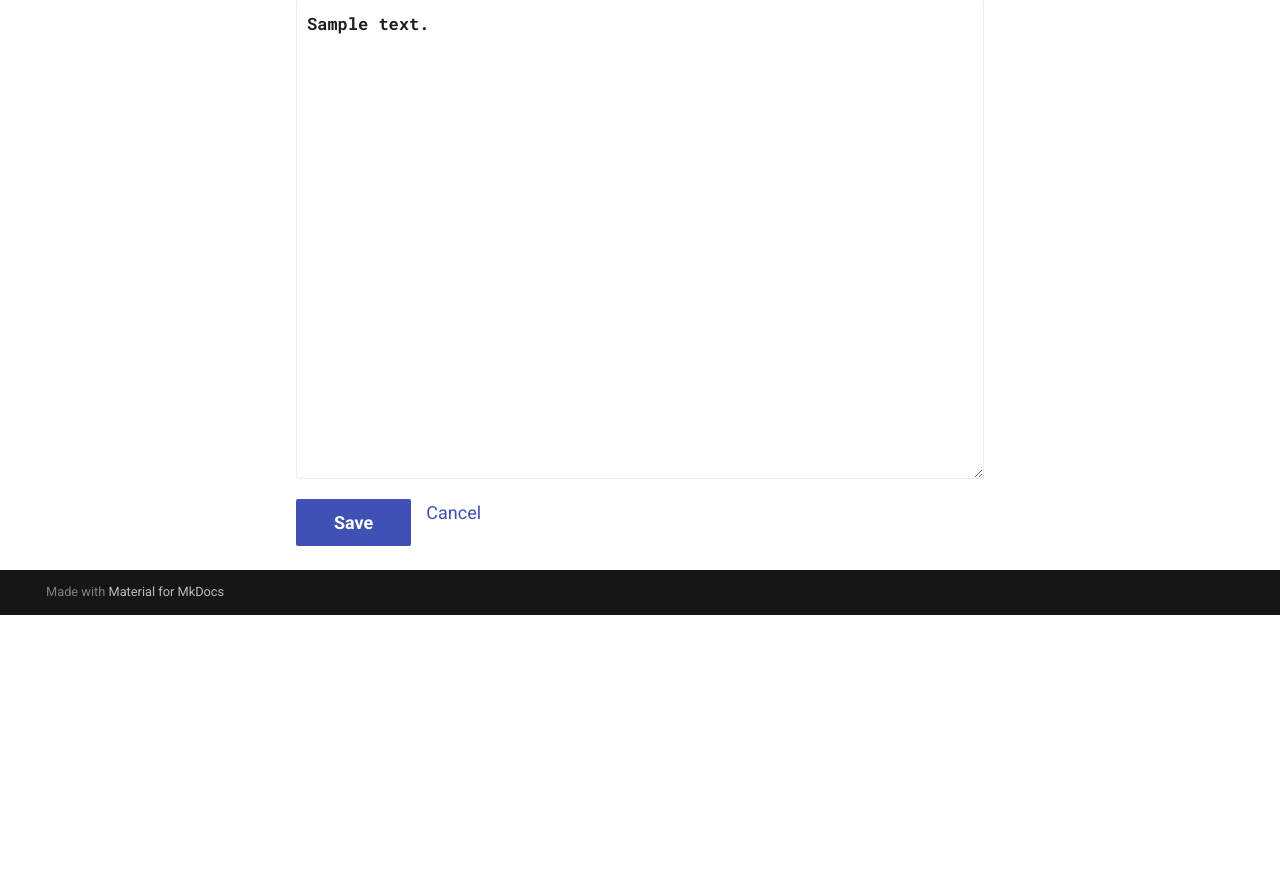
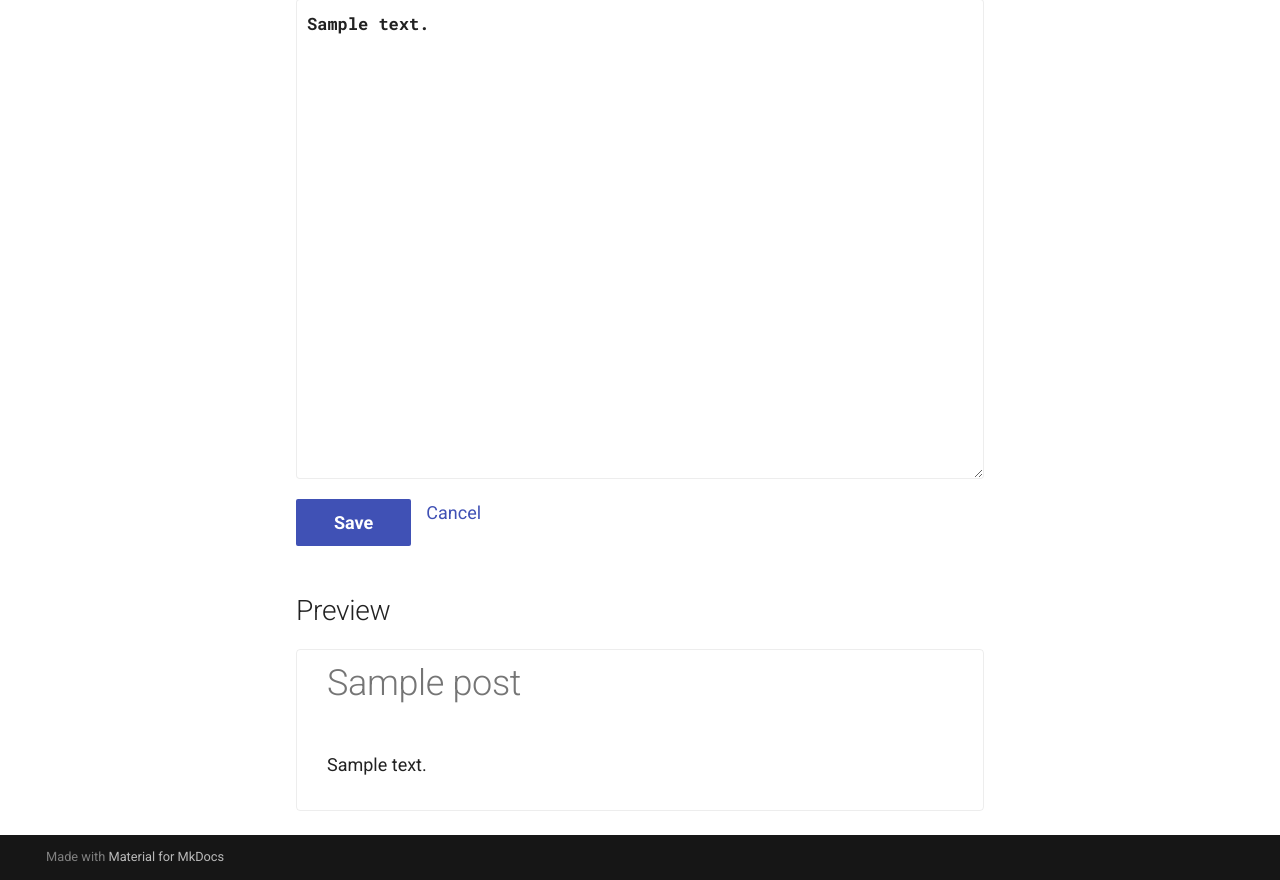
Before and after one commit to robertocannella/rtx-5090-studio, a FastAPI app: template math-notes/src/templates/admin_form.html in a window 1280 px wide. Shown: the part 518-1398 px from the top of the page. Before the commit the page ends 1133 px from the top, so only its background shows below. Run offline with FastAPI, Linux system fonts and the light colour scheme; the template is opened without the code that fills it: most values are stand-ins (such as "Sample title", 1, 10 or a date in 2020); data that the repository does not hold is empty; parts of the project's set-up code (start-up, migrations or seed data) failed here and were passed over.

Commit message:
Keep the admin edit form open after saving, with a live rendered preview
Saving an edit used to redirect to the post listing, forcing a click back
into Edit before the next tweak. Editing an existing post now stays on
the same form after a successful save (a fresh GET also shows this),
with a Saved confirmation and the post's actual rendered HTML shown
below the form, so a run of small edits no longer needs navigating away
and back each time. Creating a brand new post is unchanged -- it still
redirects to the listing, since there's no post to keep iterating on
until the very first save exists.

```diff
--- a/math-notes/src/app.py
+++ b/math-notes/src/app.py
@@ -297,7 +297,14 @@ def admin_edit_submit(
             ),
             status_code=422,
         )
-    return RedirectResponse("/admin/", status_code=303)
+    # Stay on the edit page instead of redirecting to the listing, showing the
+    # just-saved post's own rendered preview -- re-fetched so the preview and the
+    # form both reflect the update that was just written, not the pre-save request data.
+    post = db.get_post(post_id=post_id)
+    return _set_admin_cookie(templates.TemplateResponse(
+        request, "admin_form.html",
+        _admin_context(request, f"Edit: {post['title']}", action=f"/admin/{post_id}/edit", post=post, error=None, saved=True),
+    ))
 
 
 @app.post("/admin/{post_id}/delete")
--- a/math-notes/src/templates/admin_base.html
+++ b/math-notes/src/templates/admin_base.html
@@ -14,7 +14,15 @@
   form.admin-form textarea { min-height: 24rem; font-family: var(--md-code-font); font-size: 0.85rem; }
   .admin-actions { display: flex; gap: 0.75rem; }
   .admin-error { color: #b3261e; font-weight: 700; }
+  .admin-saved { color: var(--md-primary-fg-color); font-weight: 700; }
   .admin-row-actions form { display: inline; }
+  .admin-preview-heading { margin-top: 2.5rem; }
+  .admin-preview {
+    border: 1px solid var(--md-default-fg-color--lightest);
+    border-radius: 0.2rem;
+    padding: 0.5rem 1.5rem 1.5rem;
+    max-width: 700px;
+  }
 </style>
 <div class="admin-header">
   <h1>{{ header_topic }}</h1>
--- a/math-notes/src/templates/admin_form.html
+++ b/math-notes/src/templates/admin_form.html
@@ -1,5 +1,6 @@
 {% extends "admin_base.html" %}
 {% block admin_content %}
+{% if saved %}<p class="admin-saved">Saved.</p>{% endif %}
 <form class="admin-form" method="post" action="{{ action }}">
   <label>Title
     <input type="text" name="title" value="{{ post.title if post else '' }}" required>
@@ -20,4 +21,11 @@
     <a href="/admin/">Cancel</a>
   </div>
 </form>
+{% if post and post.body_html %}
+  <h2 class="admin-preview-heading">Preview</h2>
+  <article class="admin-preview md-typeset">
+    <h1>{{ post.title }}</h1>
+    {{ post.body_html | safe }}
+  </article>
+{% endif %}
 {% endblock %}
```
Also changed, not shown: math-notes/tests/test_app.py (+37 -1 lines).
